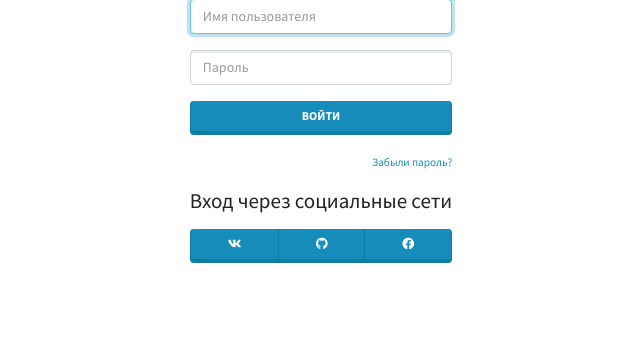
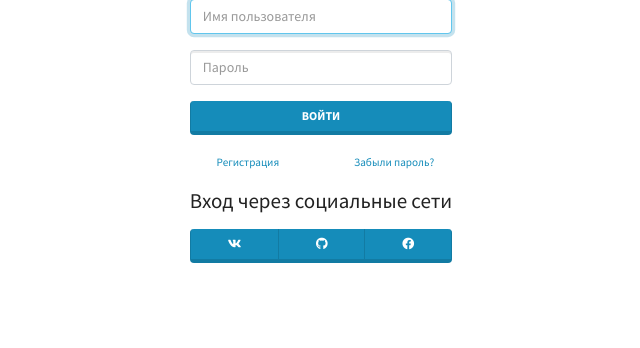
Before and after one commit to kodzyz/braniacLMS, a Django app: page /authapp/login/ in a window 1280 px wide. Shown: the part 313-661 px from the top of the page, without its empty margins (319-959 px from the left). Run offline with Django 4.2, Linux system fonts and the light colour scheme; some libraries are stand-ins or nearby versions.

Commit message:
login -> register

```diff
--- a/authapp/templates/authapp/login.html
+++ b/authapp/templates/authapp/login.html
@@ -13,8 +13,13 @@
         <button type="submit" class="btn btn-primary btn-block">Войти</button>
     </p>
 </form>
-<p class="text-right">
-    <a href=""><small>Забыли пароль?</small></a>
-</p>
+<div class="row justify-content-between">
+    <div class="col">
+        <a href="{% url 'authapp:register' %}"><small>Регистрация</small></a>
+    </div>
+    <div class="col">
+        <a href="#"><small>Забыли пароль?</small></a>
+    </div>
+</div>
 
 {% endblock %}
```
